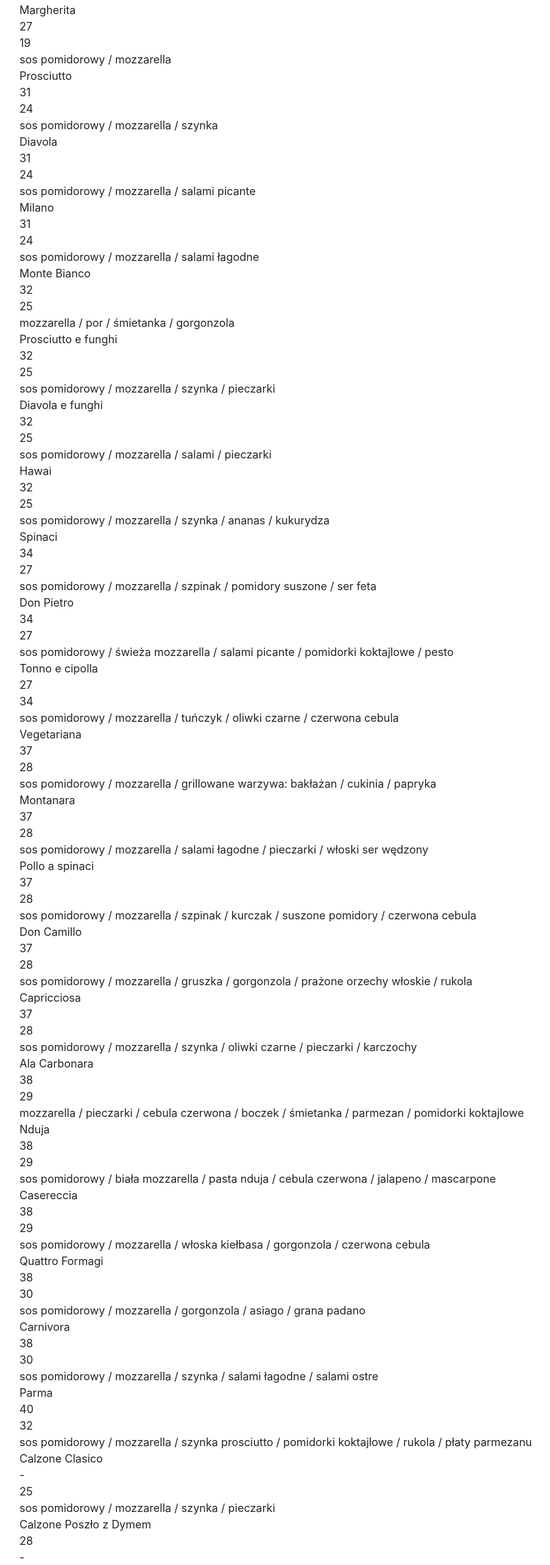
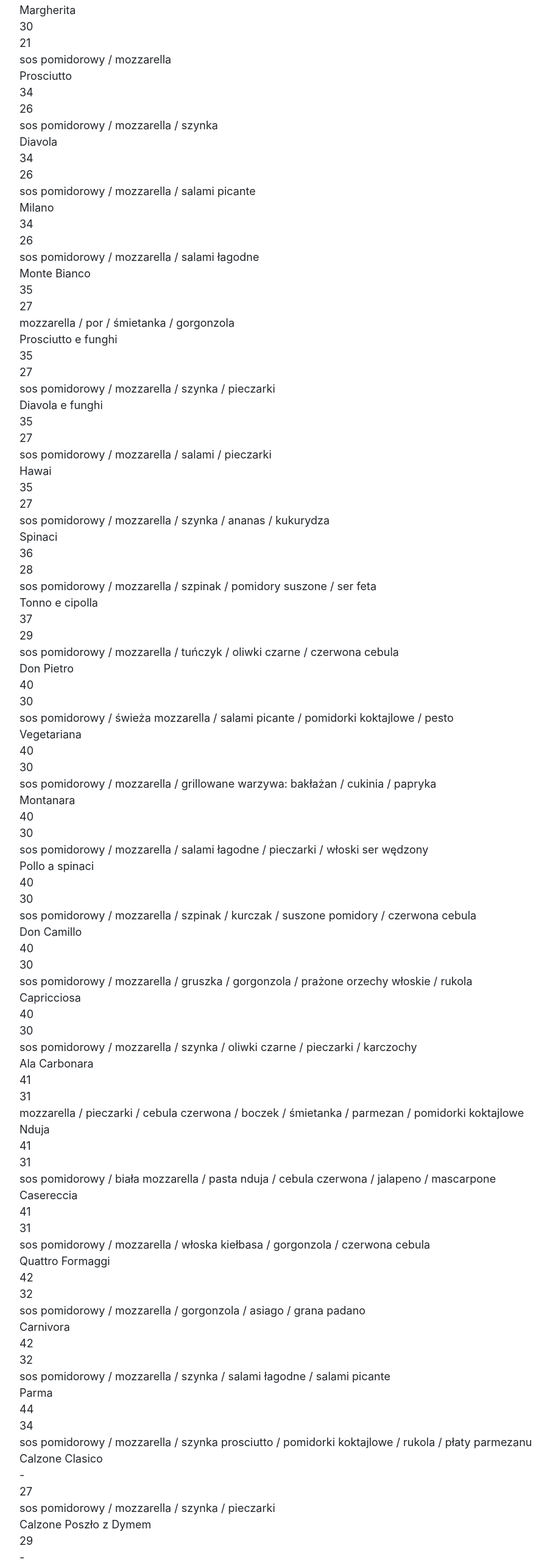
Before and after one commit to paho1993/pizzeria-poszlo-z-dymem, a Gatsby site: page /menu in a window 1280 px wide. Shown: the part 233-2800 px from the top of the page at 61% size, without its empty margins (53-956 px from the left). Built offline with nearby package versions, Linux system fonts and the light colour scheme; Gatsby itself is replaced by a stand-in of ours.

Commit message:
price changes

```diff
--- a/src/pages/index.js
+++ b/src/pages/index.js
@@ -19,7 +19,7 @@ const IndexPage = () => {
     <Layout>
       <SEO title="Prawdziwa włoska pizza w Opolu" />
       <div>
-        <PopUp />
+        {/* <PopUp /> */}
         <header id="header">
           <div className="intro">
             <div className="overlay">
--- a/src/pages/menu.js
+++ b/src/pages/menu.js
@@ -25,99 +25,99 @@ const MenuPage = () => (
                 <div class="menu-item-name" style={{ marginTop: "60px" }}>
                   Margherita
                 </div>
-                <div class="menu-item-price">27</div>
-                <div class="menu-item-price2">19</div>
+                <div class="menu-item-price">30</div>
+                <div class="menu-item-price2">21</div>
                 <div class="menu-item-description">
                   sos pomidorowy / mozzarella
                 </div>
               </div>
               <div class="menu-item">
                 <div class="menu-item-name">Prosciutto</div>
-                <div class="menu-item-price">31</div>
-                <div class="menu-item-price2">24</div>
+                <div class="menu-item-price">34</div>
+                <div class="menu-item-price2">26</div>
                 <div class="menu-item-description">
                   sos pomidorowy / mozzarella / szynka
                 </div>
               </div>
               <div class="menu-item">
                 <div class="menu-item-name">Diavola</div>
-                <div class="menu-item-price">31</div>
-                <div class="menu-item-price2">24</div>
+                <div class="menu-item-price">34</div>
+                <div class="menu-item-price2">26</div>
                 <div class="menu-item-description">
                   sos pomidorowy / mozzarella / salami picante
                 </div>
               </div>
               <div class="menu-item">
                 <div class="menu-item-name">Milano</div>
-                <div class="menu-item-price">31</div>
-                <div class="menu-item-price2">24</div>
+                <div class="menu-item-price">34</div>
+                <div class="menu-item-price2">26</div>
                 <div class="menu-item-description">
                   sos pomidorowy / mozzarella / salami łagodne
                 </div>
               </div>
               <div class="menu-item">
                 <div class="menu-item-name">Monte Bianco</div>
-                <div class="menu-item-price">32</div>
-                <div class="menu-item-price2">25</div>
+                <div class="menu-item-price">35</div>
+                <div class="menu-item-price2">27</div>
                 <div class="menu-item-description">
                   mozzarella / por / śmietanka / gorgonzola
                 </div>
               </div>
               <div class="menu-item">
                 <div class="menu-item-name">Prosciutto e funghi</div>
-                <div class="menu-item-price">32</div>
-                <div class="menu-item-price2">25</div>
+                <div class="menu-item-price">35</div>
+                <div class="menu-item-price2">27</div>
                 <div class="menu-item-description">
                   sos pomidorowy / mozzarella / szynka / pieczarki
                 </div>
               </div>
               <div class="menu-item">
                 <div class="menu-item-name">Diavola e funghi</div>
-                <div class="menu-item-price">32</div>
-                <div class="menu-item-price2">25</div>
+                <div class="menu-item-price">35</div>
+                <div class="menu-item-price2">27</div>
                 <div class="menu-item-description">
                   sos pomidorowy / mozzarella / salami / pieczarki
                 </div>
               </div>
               <div class="menu-item">
                 <div class="menu-item-name">Hawai</div>
-                <div class="menu-item-price">32</div>
-                <div class="menu-item-price2">25</div>
+                <div class="menu-item-price">35</div>
+                <div class="menu-item-price2">27</div>
                 <div class="menu-item-description">
                   sos pomidorowy / mozzarella / szynka / ananas / kukurydza
                 </div>
               </div>
               <div class="menu-item">
                 <div class="menu-item-name">Spinaci</div>
-                <div class="menu-item-price">34</div>
-                <div class="menu-item-price2">27</div>
+                <div class="menu-item-price">36</div>
+                <div class="menu-item-price2">28</div>
                 <div class="menu-item-description">
                   sos pomidorowy / mozzarella / szpinak / pomidory suszone / ser
                   feta
                 </div>
               </div>
               <div class="menu-item">
+                <div class="menu-item-name">Tonno e cipolla</div>
+                <div class="menu-item-price">37</div>
+                <div class="menu-item-price2">29</div>
+                <div class="menu-item-description">
+                  sos pomidorowy / mozzarella / tuńczyk / oliwki czarne /
+                  czerwona cebula
+                </div>
+              </div>
+              <div class="menu-item">
                 <div class="menu-item-name">Don Pietro</div>
-                <div class="menu-item-price">34</div>
-                <div class="menu-item-price2">27</div>
+                <div class="menu-item-price">40</div>
+                <div class="menu-item-price2">30</div>
                 <div class="menu-item-description">
                   sos pomidorowy / świeża mozzarella / salami picante /
                   pomidorki koktajlowe / pesto
                 </div>
               </div>
               <div class="menu-item">
-                <div class="menu-item-name">Tonno e cipolla</div>
-                <div class="menu-item-price2">27</div>
-                <div class="menu-item-price">34</div>
-                <div class="menu-item-description">
-                  sos pomidorowy / mozzarella / tuńczyk / oliwki czarne /
-                  czerwona cebula
-                </div>
-              </div>
-              <div class="menu-item">
                 <div class="menu-item-name">Vegetariana</div>
-                <div class="menu-item-price">37</div>
-                <div class="menu-item-price2">28</div>
+                <div class="menu-item-price">40</div>
+                <div class="menu-item-price2">30</div>
                 <div class="menu-item-description">
                   sos pomidorowy / mozzarella / grillowane warzywa: bakłażan /
                   cukinia / papryka
@@ -125,8 +125,8 @@ const MenuPage = () => (
               </div>
               <div class="menu-item">
                 <div class="menu-item-name">Montanara</div>
-                <div class="menu-item-price">37</div>
-                <div class="menu-item-price2">28</div>
+                <div class="menu-item-price">40</div>
+                <div class="menu-item-price2">30</div>
                 <div class="menu-item-description">
                   sos pomidorowy / mozzarella / salami łagodne / pieczarki /
                   włoski ser wędzony
@@ -134,8 +134,8 @@ const MenuPage = () => (
               </div>
               <div class="menu-item">
                 <div class="menu-item-name">Pollo a spinaci</div>
-                <div class="menu-item-price">37</div>
-                <div class="menu-item-price2">28</div>
+                <div class="menu-item-price">40</div>
+                <div class="menu-item-price2">30</div>
                 <div class="menu-item-description">
                   sos pomidorowy / mozzarella / szpinak / kurczak / suszone
                   pomidory / czerwona cebula
@@ -143,8 +143,8 @@ const MenuPage = () => (
               </div>
               <div class="menu-item">
                 <div class="menu-item-name">Don Camillo</div>
-                <div class="menu-item-price">37</div>
-                <div class="menu-item-price2">28</div>
+                <div class="menu-item-price">40</div>
+                <div class="menu-item-price2">30</div>
                 <div class="menu-item-description">
                   sos pomidorowy / mozzarella / gruszka / gorgonzola / prażone
                   orzechy włoskie / rukola
@@ -152,8 +152,8 @@ const MenuPage = () => (
               </div>
               <div class="menu-item">
                 <div class="menu-item-name">Capricciosa</div>
-                <div class="menu-item-price">37</div>
-                <div class="menu-item-price2">28</div>
+                <div class="menu-item-price">40</div>
+                <div class="menu-item-price2">30</div>
                 <div class="menu-item-description">
                   sos pomidorowy / mozzarella / szynka / oliwki czarne /
                   pieczarki / karczochy
@@ -161,8 +161,8 @@ const MenuPage = () => (
               </div>
               <div class="menu-item">
                 <div class="menu-item-name">Ala Carbonara</div>
-                <div class="menu-item-price">38</div>
-                <div class="menu-item-price2">29</div>
+                <div class="menu-item-price">41</div>
+                <div class="menu-item-price2">31</div>
                 <div class="menu-item-description">
                   mozzarella / pieczarki / cebula czerwona / boczek / śmietanka
                   / parmezan / pomidorki koktajlowe
@@ -170,8 +170,8 @@ const MenuPage = () => (
               </div>
               <div class="menu-item">
                 <div class="menu-item-name">Nduja</div>
-                <div class="menu-item-price">38</div>
-                <div class="menu-item-price2">29</div>
+                <div class="menu-item-price">41</div>
+                <div class="menu-item-price2">31</div>
                 <div class="menu-item-description">
                   sos pomidorowy / biała mozzarella / pasta nduja / cebula
                   czerwona / jalapeno / mascarpone
@@ -179,17 +179,17 @@ const MenuPage = () => (
               </div>
               <div class="menu-item">
                 <div class="menu-item-name">Casereccia</div>
-                <div class="menu-item-price">38</div>
-                <div class="menu-item-price2">29</div>
+                <div class="menu-item-price">41</div>
+                <div class="menu-item-price2">31</div>
                 <div class="menu-item-description">
                   sos pomidorowy / mozzarella / włoska kiełbasa / gorgonzola /
                   czerwona cebula
                 </div>
               </div>
               <div class="menu-item">
-                <div class="menu-item-name">Quattro Formagi</div>
-                <div class="menu-item-price">38</div>
-                <div class="menu-item-price2">30</div>
+                <div class="menu-item-name">Quattro Formaggi</div>
+                <div class="menu-item-price">42</div>
+                <div class="menu-item-price2">32</div>
                 <div class="menu-item-description">
                   sos pomidorowy / mozzarella / gorgonzola / asiago / grana
                   padano
@@ -197,17 +197,17 @@ const MenuPage = () => (
               </div>
               <div class="menu-item">
                 <div class="menu-item-name">Carnivora</div>
-                <div class="menu-item-price">38</div>
-                <div class="menu-item-price2">30</div>
+                <div class="menu-item-price">42</div>
+                <div class="menu-item-price2">32</div>
                 <div class="menu-item-description">
                   sos pomidorowy / mozzarella / szynka / salami łagodne / salami
-                  ostre
+                  picante
                 </div>
               </div>
               <div class="menu-item">
                 <div class="menu-item-name">Parma</div>
-                <div class="menu-item-price">40</div>
-                <div class="menu-item-price2">32</div>
+                <div class="menu-item-price">44</div>
+                <div class="menu-item-price2">34</div>
                 <div class="menu-item-description">
                   sos pomidorowy / mozzarella / szynka prosciutto / pomidorki
                   koktajlowe / rukola / płaty parmezanu
@@ -216,17 +216,18 @@ const MenuPage = () => (
               <div class="menu-item">
                 <div class="menu-item-name">Calzone Clasico</div>
                 <div class="menu-item-price">-</div>
-                <div class="menu-item-price2">25</div>
+                <div class="menu-item-price2">27</div>
                 <div class="menu-item-description">
                   sos pomidorowy / mozzarella / szynka / pieczarki
                 </div>
               </div>
               <div class="menu-item">
                 <div class="menu-item-name">Calzone Poszło z Dymem</div>
-                <div class="menu-item-price2">28</div>
+                <div class="menu-item-price2">29</div>
                 <div class="menu-item-price">-</div>
                 <div class="menu-item-description">
-                  sos pomidorowy / szynka / salami ostre / gorgonzola
+                  sos pomidorowy / mozarella / szynka / salami picante /
+                  gorgonzola
                 </div>
               </div>
             </div>
@@ -271,8 +272,8 @@ const MenuPage = () => (
                 <div class="menu-item-price">5</div>
                 <div class="menu-item-price2">4</div>
                 <div class="menu-item-description">
-                  Salami łagodne / salami ostre / kurczak / boczek / saliccia /
-                  pasta nduja / prosciutto cotto / prosciutto crudo
+                  Salami łagodne / salami picante / kurczak / boczek / saliccia
+                  / pasta nduja / prosciutto cotto / prosciutto crudo
                 </div>
               </div>
               <div class="menu-item">
@@ -331,7 +332,7 @@ const MenuPage = () => (
               </div>
               <div class="menu-item">
                 <div class="menu-item-name">Cesar</div>
-                <div class="menu-item-price">20</div>
+                <div class="menu-item-price">22</div>
                 <div class="menu-item-description">
                   Sałata rzymska / grillowany kurczak / bekon / płatki parmezanu
                   / pomidorki koktajlowe / czerwona cebula / sos cezar / grzanki
@@ -343,8 +344,8 @@ const MenuPage = () => (
               style={{ justifyContent: "center" }}
             >
               Przy zamówieniu na wynos doliczamy koszt opakowania:
-              <div>Pizza 30cm - 1,3 zł</div>
-              <div>Pizza 40cm - 1,8 zł</div>
+              <div>Pizza 30cm - 1,5 zł</div>
+              <div>Pizza 40cm - 2 zł</div>
               <div>Sałata - 1 zł</div>
               <div>Calzone- 2 zł</div>
             </div>
@@ -354,14 +355,14 @@ const MenuPage = () => (
               <h2 class="menu-section-title">Pasta</h2>
               <div class="menu-item">
                 <div class="menu-item-name">Spaghetti al pomodoro</div>
-                <div class="menu-item-price">18</div>
+                <div class="menu-item-price">20</div>
                 <div class="menu-item-description">
                   spaghetti / sos pomidorowy świeża / mozzarella / bazylia
                 </div>
               </div>
               <div class="menu-item">
                 <div class="menu-item-name">Spaghetti Poszło z dymem</div>
-                <div class="menu-item-price">19</div>
+                <div class="menu-item-price">21</div>
                 <div class="menu-item-description">
                   spaghetti / oliwa czosnek / pietruszka / peperoncino / anchois
                   / pomidorki koktajlowe
@@ -369,14 +370,14 @@ const MenuPage = () => (
               </div>
               <div class="menu-item">
                 <div class="menu-item-name">Spaghetti al pesto</div>
-                <div class="menu-item-price"> 19 </div>
+                <div class="menu-item-price"> 21 </div>
                 <div class="menu-item-description">
                   spaghetti / pesto genovese
                 </div>
               </div>
               <div class="menu-item">
                 <div class="menu-item-name">Penne pollo e zucchine</div>
-                <div class="menu-item-price">20</div>
+                <div class="menu-item-price">23</div>
                 <div class="menu-item-description">
                   penne / kurczak / cukinia / śmietanka / parmezan
                 </div>
@@ -391,7 +392,7 @@ const MenuPage = () => (
               </div> */}
               <div class="menu-item">
                 <div class="menu-item-name">Carbonara</div>
-                <div class="menu-item-price"> 21 </div>
+                <div class="menu-item-price">24</div>
                 <div class="menu-item-description">
                   spaghetti / guanciale / jajko / parmezan / świeżo zmielony
                   pieprz
@@ -406,7 +407,7 @@ const MenuPage = () => (
               </div> */}
               <div class="menu-item">
                 <div class="menu-item-name">Alla Matriciana</div>
-                <div class="menu-item-price"> 22 </div>
+                <div class="menu-item-price">25</div>
                 <div class="menu-item-description">
                   Muszle / guanciale / biała cebula / sos pomidorowy / śmietanka
                   / peperonicino / parmezan
@@ -421,7 +422,7 @@ const MenuPage = () => (
               </div> */}
               <div class="menu-item">
                 <div class="menu-item-name">Gnocchi</div>
-                <div class="menu-item-price">23</div>
+                <div class="menu-item-price">25</div>
                 <div class="menu-item-description">
                   gnocchi / szpinak gorgonzola / śmietanka / parmezan
                 </div>
@@ -442,7 +443,7 @@ const MenuPage = () => (
               <h2 class="menu-section-title">Panini</h2>
               <div class="menu-item">
                 <div class="menu-item-name">Panini Polo</div>
-                <div class="menu-item-price">14</div>
+                <div class="menu-item-price">15</div>
                 <div class="menu-item-description">
                   Kurczak / mozzarella / cebula czerwona / mix sałat / sos
                   panino
@@ -450,22 +451,22 @@ const MenuPage = () => (
               </div>
               <div class="menu-item">
                 <div class="menu-item-name">Panini Wegetariana</div>
-                <div class="menu-item-price">14</div>
+                <div class="menu-item-price">15</div>
                 <div class="menu-item-description">
-                  Mozzarella / grillowana papryka / cukinia / bakłażan /
+                  Grillowana papryka / cukinia / bakłażan / mozarella /
                   pomidorki koktajlowe / mix sałat / sos panino
                 </div>
                 <div class="menu-item">
                   <div class="menu-item-name">Panini Calabrese</div>
-                  <div class="menu-item-price">14</div>
+                  <div class="menu-item-price">15</div>
                   <div class="menu-item-description">
-                    Salami ostre / mozzarella / rukola / pomidorki koktajlowe /
-                    sos panino
+                    Salami picante / mozzarella / rukola / pomidorki koktajlowe
+                    / sos panino
                   </div>
                 </div>
                 <div class="menu-item">
                   <div class="menu-item-name">Panini Parma</div>
-                  <div class="menu-item-price">15</div>
+                  <div class="menu-item-price">16</div>
                   <div class="menu-item-description">
                     Szynka parmeńska / mozzarella / pomidorki koktajlowe /
                     rukola / sos panino
```
Also changed, not shown: 1 other file.
